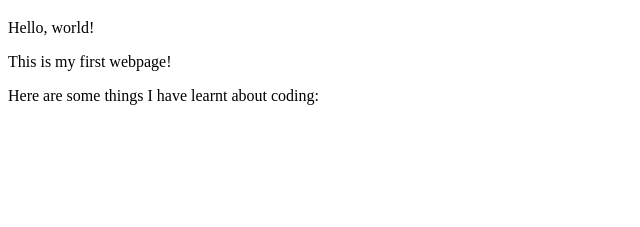
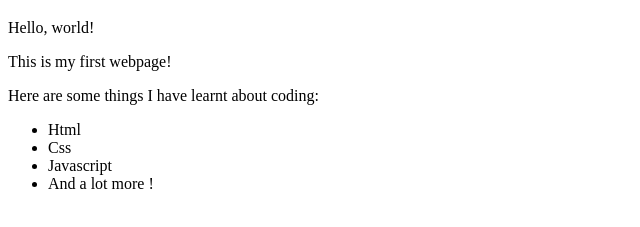
Before and after one commit to Ephrao1/Hello-world, a plain HTML site: page index.html in a window 1280 px wide. Shown: the part 61-288 px from the top of the page, without its empty margins (0-640 px from the left). Drawn offline with Linux system fonts and the light colour scheme.

Commit message:
Adding a new list

```diff
--- a/index.html
+++ b/index.html
@@ -11,5 +11,11 @@
     <p>Hello, world!</p>
     <p>This is my first webpage!</p>
     <p>Here are some things I have learnt about coding:</p>
+    <ul>
+        <li>Html</li>
+        <li>Css</li>
+        <li>Javascript</li>
+        <li>And a lot more !</li>
+    </ul>
 </body>
 </html>
```
